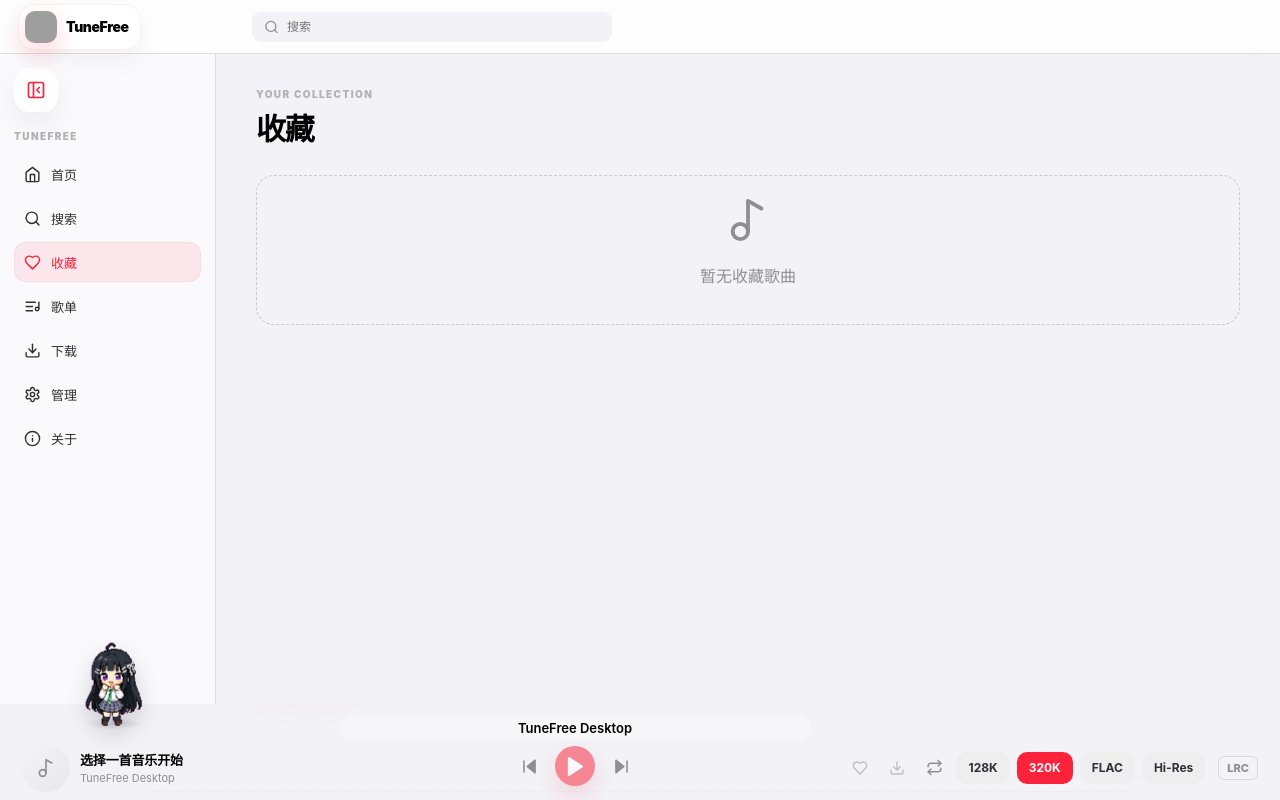
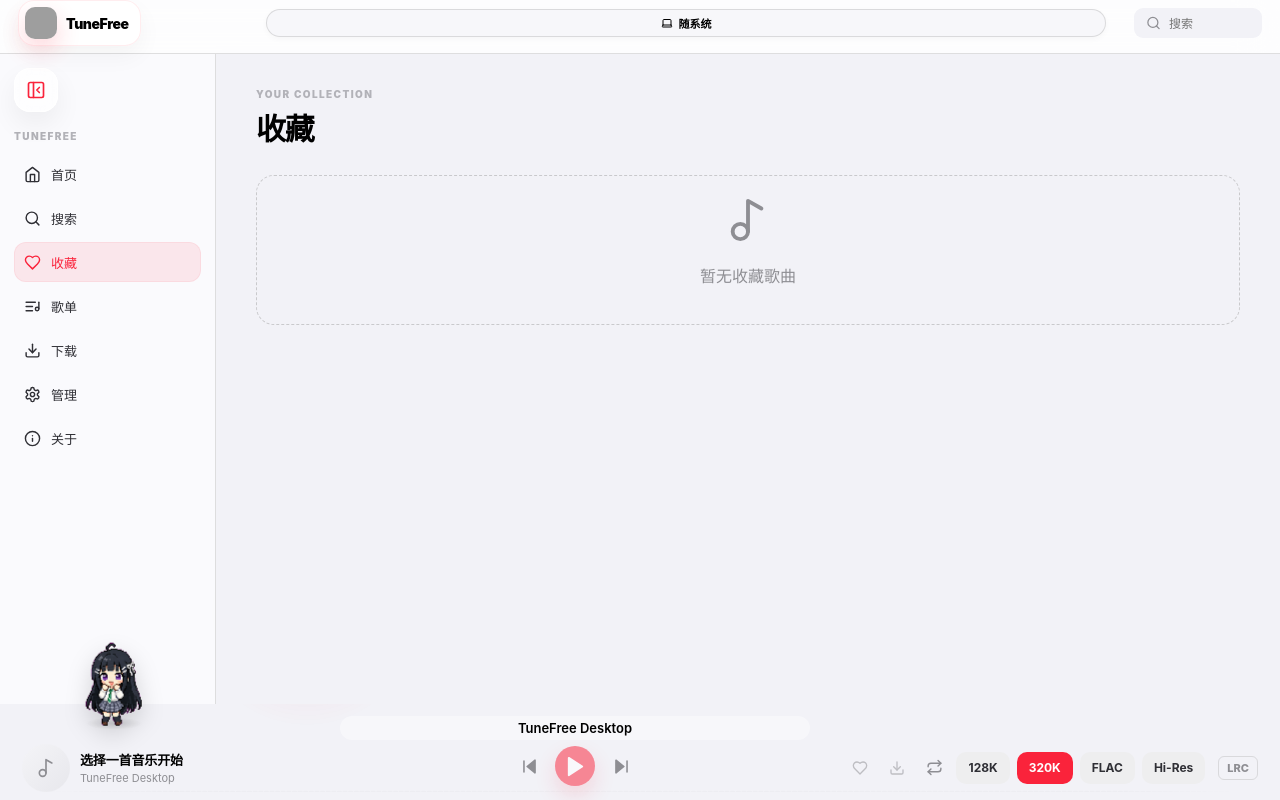
Before and after one commit to alanbulan/TuneFree, a Next.js app: page /library in a window 1280 px wide. Built offline with nearby package versions, Linux system fonts and the light colour scheme; grey boxes are pictures that could not be loaded.

Commit message:
chore: bump version to 1.0.20 & add theme quick toggle button to top bar & complete dark theme coverage for residual components

```diff
--- a/app/globals.css
+++ b/app/globals.css
@@ -2202,3 +2202,48 @@ input, textarea, [contenteditable="true"], .panel-input {
 .desktop-lyric-container button:hover {
   background: rgba(255, 255, 255, 0.15) !important;
 }
+
+/* ==========================================
+   v1.0.20: 主题快速切换按钮样式
+   ========================================== */
+.theme-toggle-btn {
+  display: inline-flex;
+  align-items: center;
+  justify-content: center;
+  gap: 6px;
+  padding: 6px 12px;
+  height: 28px;
+  border-radius: 14px;
+  background: var(--surface) !important;
+  border: 1px solid var(--line) !important;
+  color: var(--text) !important;
+  font-size: 11px;
+  font-weight: 800;
+  cursor: pointer;
+  margin-left: 14px;
+  margin-right: 10px;
+  transition: all 0.2s cubic-bezier(0.2, 0.8, 0.2, 1);
+  outline: none;
+  box-shadow: 0 2px 6px rgba(0,0,0,0.03);
+}
+
+.theme-toggle-btn:hover {
+  background: var(--surface-hover) !important;
+  border-color: var(--accent) !important;
+  transform: translateY(-0.5px);
+  box-shadow: 0 4px 10px rgba(var(--accent-rgb), 0.12);
+}
+
+.theme-toggle-btn:active {
+  transform: scale(0.97);
+}
+
+/* 深色模式下的微调 */
+.dark-theme .theme-toggle-btn {
+  background: rgba(255, 255, 255, 0.04) !important;
+  box-shadow: 0 2px 6px rgba(0,0,0,0.2) !important;
+}
+
+.dark-theme .theme-toggle-btn:hover {
+  background: rgba(255, 255, 255, 0.08) !important;
+}
--- a/package.json
+++ b/package.json
@@ -1,6 +1,6 @@
 {
   "name": "tunefree-desktop",
-  "version": "1.0.19",
+  "version": "1.0.20",
   "private": true,
   "type": "module",
   "scripts": {
--- a/src-tauri/tauri.conf.json
+++ b/src-tauri/tauri.conf.json
@@ -1,7 +1,7 @@
 {
   "$schema": "https://schema.tauri.app/config/2",
   "productName": "TuneFree",
-  "version": "1.0.19",
+  "version": "1.0.20",
   "identifier": "com.alanbulan.tunefree",
   "build": {
     "frontendDist": "../out",
--- a/src/desktop/components/DesktopShell.tsx
+++ b/src/desktop/components/DesktopShell.tsx
@@ -1,6 +1,7 @@
 import { FormEvent, useEffect, useState, useRef } from 'react';
 import { AnimatePresence } from 'framer-motion';
 import { DownloadIcon, HeartIcon, HomeIcon, InfoIcon, LibraryIcon, SearchIcon, SettingsIcon, SidebarCollapseIcon, SidebarExpandIcon } from '../../core/components/Icons';
+import { Sun, Moon, Laptop } from 'lucide-react';
 import { usePlayerNotice, usePlayerNowPlaying, usePlayerProgress, usePlayerActions } from '../../core/contexts/PlayerContext';
 import { useTheme } from '../../core/contexts/ThemeContext';
 import DesktopHome from '../features/home/DesktopHome';
@@ -56,7 +57,16 @@ export default function DesktopShell({ view, onViewChange }: DesktopShellProps)
   const { currentSong, isPlaying } = usePlayerNowPlaying();
   const { currentTime, duration } = usePlayerProgress();
   const { togglePlay, playNext, playPrev, seek } = usePlayerActions();
-  const { showDesktopLyric, setShowDesktopLyric, lockDesktopLyric, setLockDesktopLyric, lyricSize, setLyricSize } = useTheme();
+  const {
+    showDesktopLyric,
+    setShowDesktopLyric,
+    lockDesktopLyric,
+    setLockDesktopLyric,
+    lyricSize,
+    setLyricSize,
+    themeMode,
+    setThemeMode,
+  } = useTheme();
   const [commandQuery, setCommandQuery] = useState('');
   const [searchRequest, setSearchRequest] = useState({ query: '', nonce: 0 });
   const [fullPlayerOpen, setFullPlayerOpen] = useState(false);
@@ -165,6 +175,23 @@ export default function DesktopShell({ view, onViewChange }: DesktopShellProps)
           <img className="brand-mark" src="/icon.svg" alt="" aria-hidden="true" data-tauri-drag-region />
           <span data-tauri-drag-region>TuneFree</span>
         </div>
+        <button
+          type="button"
+          className="theme-toggle-btn"
+          title={`当前主题模式: ${themeMode === 'light' ? '浅色' : themeMode === 'dark' ? '深色' : '跟随系统'}\n点击快速切换`}
+          onClick={() => {
+            if (themeMode === 'light') setThemeMode('dark');
+            else if (themeMode === 'dark') setThemeMode('system');
+            else setThemeMode('light');
+          }}
+        >
+          {themeMode === 'light' && <Sun size={12} />}
+          {themeMode === 'dark' && <Moon size={12} />}
+          {themeMode === 'system' && <Laptop size={12} />}
+          <span>
+            {themeMode === 'light' ? '浅色' : themeMode === 'dark' ? '深色' : '随系统'}
+          </span>
+        </button>
         <div data-tauri-drag-region style={{ display: 'flex', alignItems: 'center', flex: 1, height: '100%', minWidth: 0 }}>
           {view !== 'search' && (
             <form className="command-search" onSubmit={handleCommandSearch}>
--- a/src/desktop/features/library/DesktopLibrary.tsx
+++ b/src/desktop/features/library/DesktopLibrary.tsx
@@ -177,7 +177,7 @@ export default function DesktopLibrary({ activeView }: DesktopLibraryProps) {
   const [checkingUpdate, setCheckingUpdate] = useState(false);
   const [downloadingUpdate, setDownloadingUpdate] = useState(false);
   const [updateDownloadProgress, setUpdateDownloadProgress] = useState<number | null>(null);
-  const [appVersion, setAppVersion] = useState('1.0.19');
+  const [appVersion, setAppVersion] = useState('1.0.20');
 
   useEffect(() => {
     const isTauri = typeof window !== 'undefined' && (window as any).__TAURI_INTERNALS__ !== undefined;
```
Also changed, not shown: release_notes_1_0_20.txt (added).
